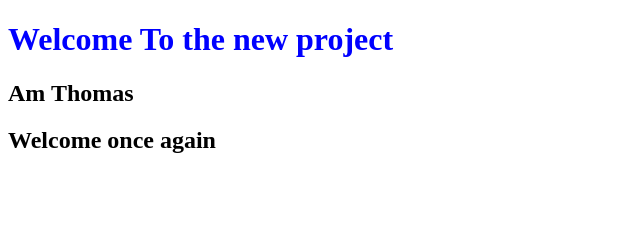
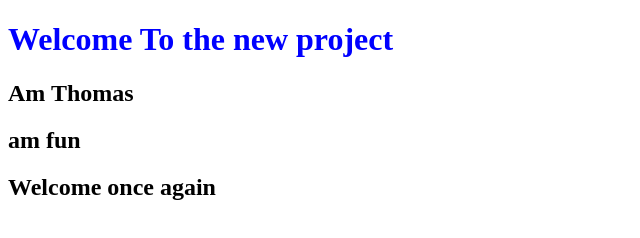
Before and after one commit to GakinyaTom/toma, a plain HTML site: page index.html in a window 1280 px wide. Shown: the whole page, without its empty margins (0-640 px from the left). Drawn offline with Linux system fonts and the light colour scheme.

Commit message:
Update index.html

```diff
--- a/index.html
+++ b/index.html
@@ -9,6 +9,7 @@
 <body>
     <h1 style="color : blue;" >Welcome To the new project</h1>
     <h2>Am Thomas </h2>
+    <h2> am fun </h2>
     <h2>Welcome once again</h2>
 
 
```
